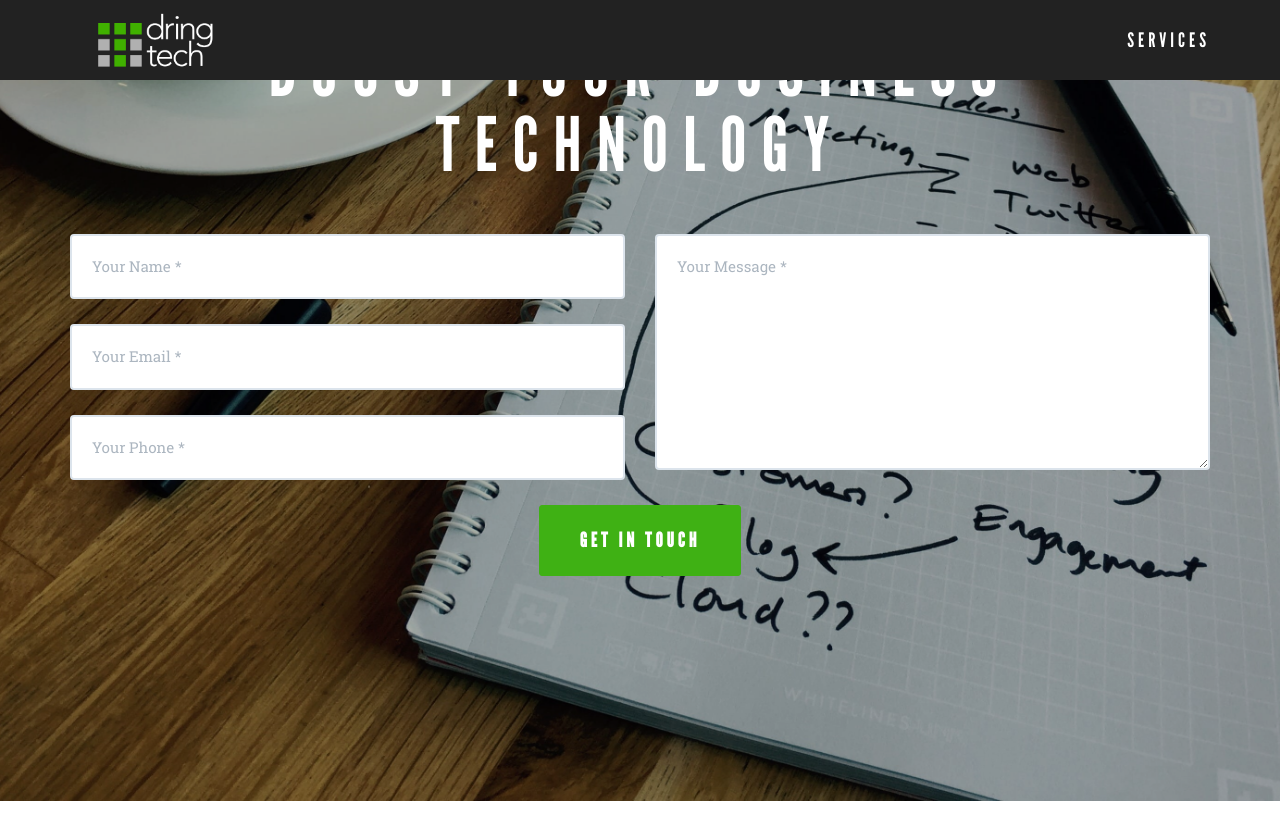
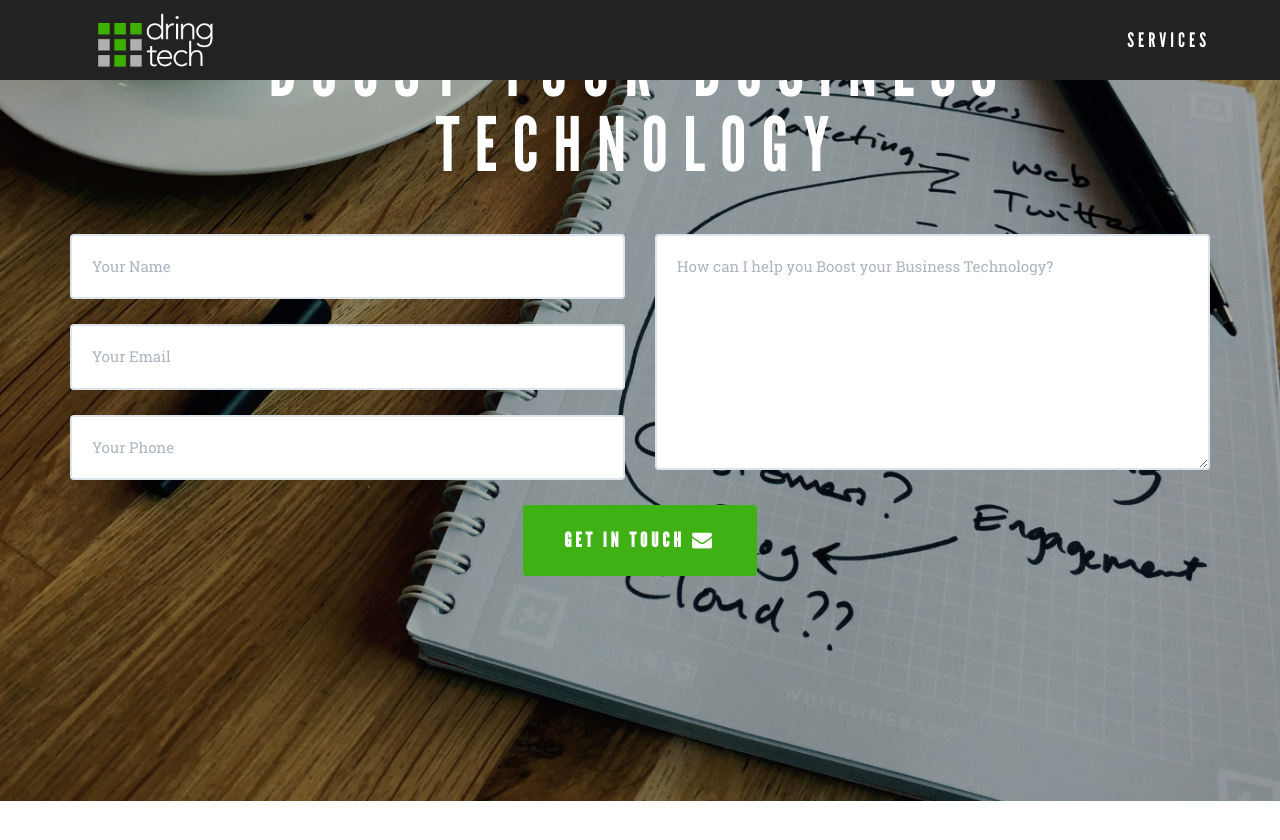
Before and after one commit to dringtech/dringtech.github.io, a Jekyll site: the page built from index.html, in a window 1280 px wide and 900 px high, scrolled down 331 px. Shown: the top 840 px of the window. Built offline with Jekyll 4.4.1, drawn with Linux system fonts in a browser that asks for light colours.

Commit message:
Fixing contact form
* Removing splats from form
* Adding more descriptive Placeholder
* Adding email icon

```diff
--- a/_includes/contact.html
+++ b/_includes/contact.html
@@ -4,21 +4,21 @@
             <div class="row">
                 <div class="col-md-6">
                     <div class="form-group">
-                        <input type="text" name="PERSON_NAME" class="form-control" placeholder="Your Name *" id="name" required data-validation-required-message="Please enter your name.">
+                        <input type="text" name="PERSON_NAME" class="form-control" placeholder="Your Name" id="name" required data-validation-required-message="Please enter your name.">
                         <p class="help-block text-danger"></p>
                     </div>
                     <div class="form-group">
-                        <input type="email" name="EMAIL" class="form-control" placeholder="Your Email *" id="email" required data-validation-required-message="Please enter your email address.">
+                        <input type="email" name="EMAIL" class="form-control" placeholder="Your Email" id="email" required data-validation-required-message="Please enter your email address.">
                         <p class="help-block text-danger"></p>
                     </div>
                     <div class="form-group">
-                        <input type="tel" name="PHONE" class="form-control" placeholder="Your Phone *" id="phone" required data-validation-required-message="Please enter your phone number.">
+                        <input type="tel" name="PHONE" class="form-control" placeholder="Your Phone" id="phone" required data-validation-required-message="Please enter your phone number.">
                         <p class="help-block text-danger"></p>
                     </div>
                 </div>
                 <div class="col-md-6">
                     <div class="form-group">
-                        <textarea name="NOTE" class="form-control" placeholder="Your Message *" id="message" required data-validation-required-message="Please enter a message."></textarea>
+                        <textarea name="NOTE" class="form-control" placeholder="How can I help you Boost your Business Technology?" id="message" required data-validation-required-message="Please enter a message."></textarea>
                         <p class="help-block text-danger"></p>
                     </div>
                 </div>
@@ -28,7 +28,7 @@
                     {% comment %}<input type="hidden" name="DEVELOPER" value="TRUE">{% endcomment %}
                     <input type="hidden" name="FORM_ID" value="d3db5e42-225c-45fc-8391-d64373578e9c">
                     <input type="hidden" name="COMPLETE_URL" value="{{ '/thanks/' | prepend: site.baseurl | prepend: site.url }}">
-                    <button type="submit" value="Send" class="btn btn-xl">Get in touch</button>
+                    <button type="submit" value="Send" class="btn btn-xl">Get in touch <i class="fa fa-envelope" aria-hidden="true"></i></button>
                 </div>
             </div>
         </form>
```
